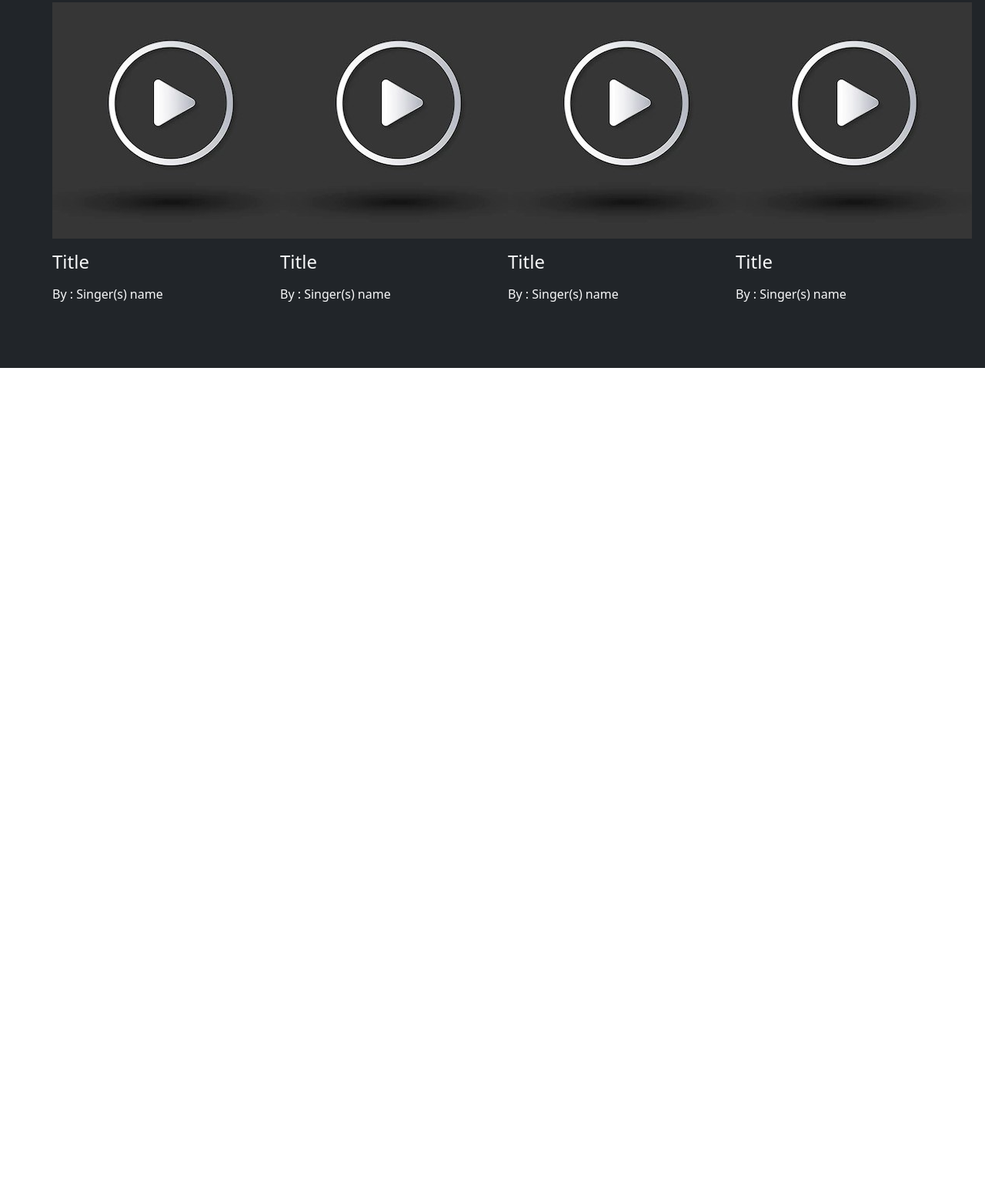
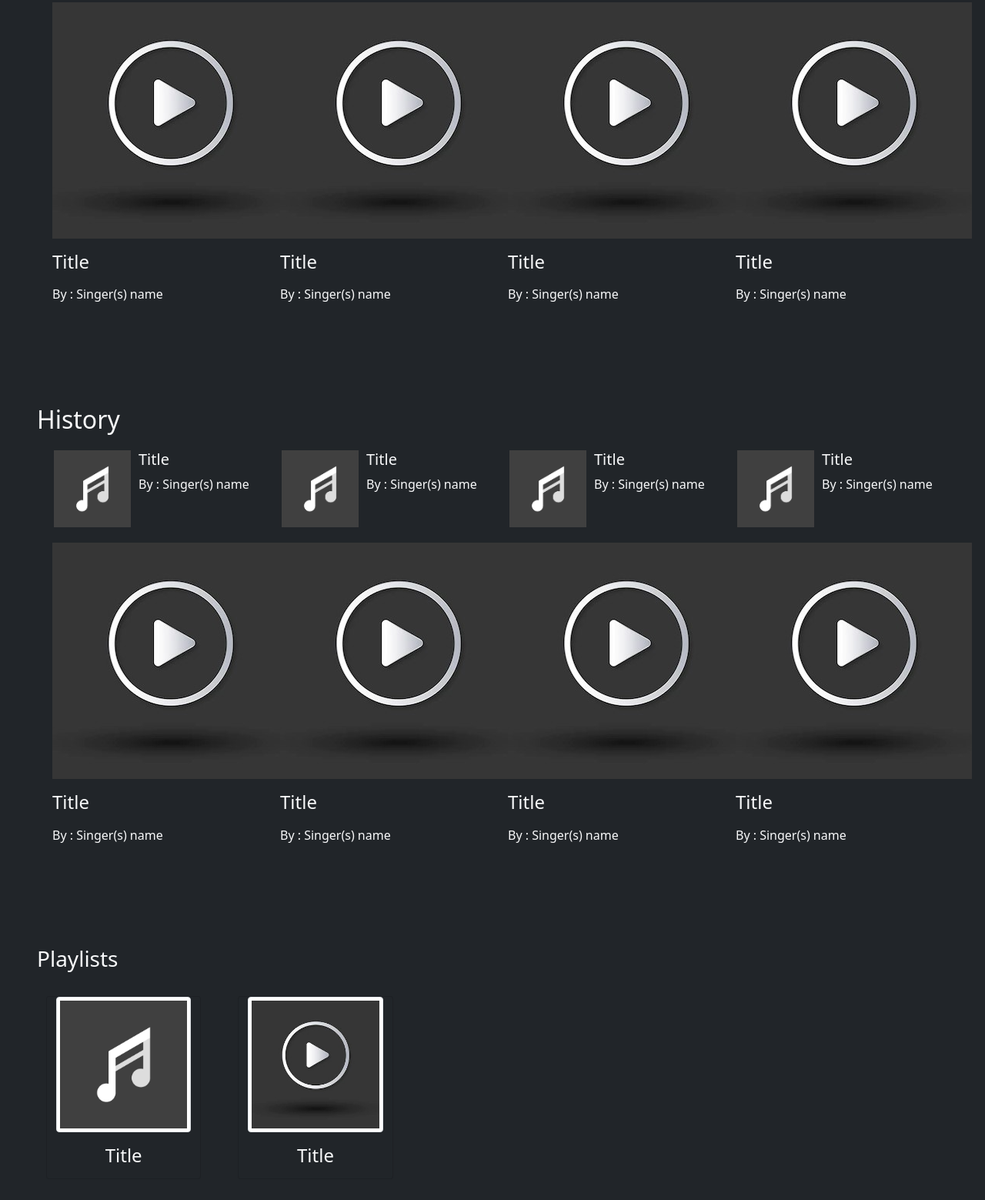
Before and after one commit to Yash-Togadiya/SpotiTube-using-HTMl-CSS-JS, a plain HTML site: page index.html in a window 1280 px wide. Shown: the part 2209-3768 px from the top of the page at 77% size. Before the commit the page ends 2707 px from the top, so only its background shows below. Drawn offline with nearby package versions, Linux system fonts and the light colour scheme.

Commit message:
02-06-2022 commit

```diff
--- a/css/style.css
+++ b/css/style.css
@@ -44,7 +44,7 @@ body {
 }
 
 .explore .trending {
-    margin: 20px 0 !important;
+    margin: 20px 0 0 0 !important;
 }
 
 .explore .trending-songs {
@@ -61,3 +61,24 @@ body {
 }
 
 /* Explore CSS End */
+
+/* Library CSS Start */
+
+.library .history .row {
+    margin: 20px 0 !important;
+}
+
+.library .history-songs {
+    display: flex !important;
+}
+
+.library .history-songs img {
+    margin: 0 10px !important;
+    height: 100px !important;
+}
+
+.library .history-videos {
+    padding: 0 20px !important;
+}
+
+/* Library CSS End */
--- a/index.html
+++ b/index.html
@@ -61,7 +61,7 @@
 
         <!-- Home Section Start -->
         <section class="home bg-dark text-light" id="home">
-            <div class="grid-container recommended-for-you p-5">
+            <div class="container-fluid recommended-for-you p-5">
                 <h2>Recommended For You</h2>
                 <div class="row">
                     <div class="card col-sm-2 m-4 bg-dark">
@@ -113,7 +113,7 @@
 
         <!-- Explore Section Start -->
         <section class="explore bg-dark text-light" id="explore">
-            <div class="grid-container moods-and-genres p-5">
+            <div class="container-fluid moods-and-genres p-5">
                 <h2>Moods and Genres</h2>
                 <div class="row">
                     <div class="col-sm-2 mood-item mx-4">Mood</div>
@@ -137,7 +137,7 @@
                     <div class="col-sm-2 mood-item mx-4">Mood</div>
                 </div>
             </div>
-            <div class="grid-container trending p-5">
+            <div class="container-fluid trending p-5">
                 <h2>Trending</h2>
                 <div class="row">
                     <div class="trending-songs col-md-3">
@@ -196,8 +196,75 @@
         <!-- Explore Section End -->
 
         <!-- Library Section Start -->
-        <section class="library" id="library">
-
+        <section class="library bg-dark text-light" id="library">
+            <div class="container-fluid history p-5">
+                <h2>History</h2>
+                <div class="row">
+                    <div class="history-songs col-md-3">
+                        <img src="./src/music.jpg" alt="img">
+                        <div>
+                            <h5>Title</h5>
+                            <p>By : Singer(s) name</p>
+                        </div>
+                    </div>
+                    <div class="history-songs col-md-3">
+                        <img src="./src/music.jpg" alt="img">
+                        <div>
+                            <h5>Title</h5>
+                            <p>By : Singer(s) name</p>
+                        </div>
+                    </div>
+                    <div class="history-songs col-md-3">
+                        <img src="./src/music.jpg" alt="img">
+                        <div>
+                            <h5>Title</h5>
+                            <p>By : Singer(s) name</p>
+                        </div>
+                    </div>
+                    <div class="history-songs col-md-3">
+                        <img src="./src/music.jpg" alt="img">
+                        <div>
+                            <h5>Title</h5>
+                            <p>By : Singer(s) name</p>
+                        </div>
+                    </div>
+                </div>
+                <div class="row">
+                    <div class="history-videos col-md-3">
+                        <img src="./src/video.jpg" alt="video">
+                        <h4 class="my-3 mx-auto">Title</h4>
+                        <p>By : Singer(s) name</p>
+                    </div>
+                    <div class="history-videos col-md-3">
+                        <img src="./src/video.jpg" alt="video">
+                        <h4 class="my-3 mx-auto">Title</h4>
+                        <p>By : Singer(s) name</p>
+                    </div>
+                    <div class="history-videos col-md-3">
+                        <img src="./src/video.jpg" alt="video">
+                        <h4 class="my-3 mx-auto">Title</h4>
+                        <p>By : Singer(s) name</p>
+                    </div>
+                    <div class="history-videos col-md-3">
+                        <img src="./src/video.jpg" alt="video">
+                        <h4 class="my-3 mx-auto">Title</h4>
+                        <p>By : Singer(s) name</p>
+                    </div>
+                </div>
+            </div>
+            <div class="container-fluid p-5">
+                <h3>Playlists</h3>
+                <div class="row">
+                    <div class="card col-sm-2 m-4 bg-dark">
+                        <img src="./src/music.jpg" alt="img" class="img-thumbnail">
+                        <h4 class="my-3 mx-auto">Title</h4>
+                    </div>
+                    <div class="card col-sm-2 m-4 bg-dark">
+                        <img src="./src/video.jpg" alt="video" class="img-thumbnail">
+                        <h4 class="my-3 mx-auto">Title</h4>
+                    </div>
+                </div>
+            </div>
         </section>
         <!-- library Section End -->
 
```
